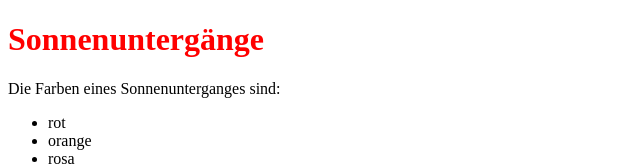
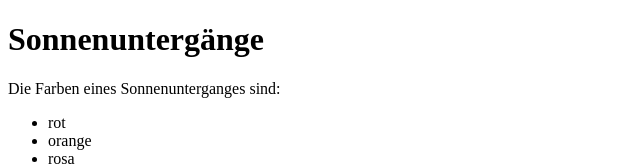
Before and after one commit to Aurora12345678/Aurora12345678.github.io, a plain HTML site: page index.html in a window 1280 px wide. Shown: the top 166 px of the page, without its empty margins (0-640 px from the left). Drawn offline with Linux system fonts and the light colour scheme.

Commit message:
Update index.html

```diff
--- a/index.html
+++ b/index.html
@@ -4,7 +4,7 @@
 <title>Page Title</title>
 </head>
 <body>
-  <h1 style="color:red">Sonnenuntergänge</h1>
+  <h1>Sonnenuntergänge</h1>
   <p>Die Farben eines Sonnenunterganges sind: </p>
   <ul>
     <li> rot</li>
```
